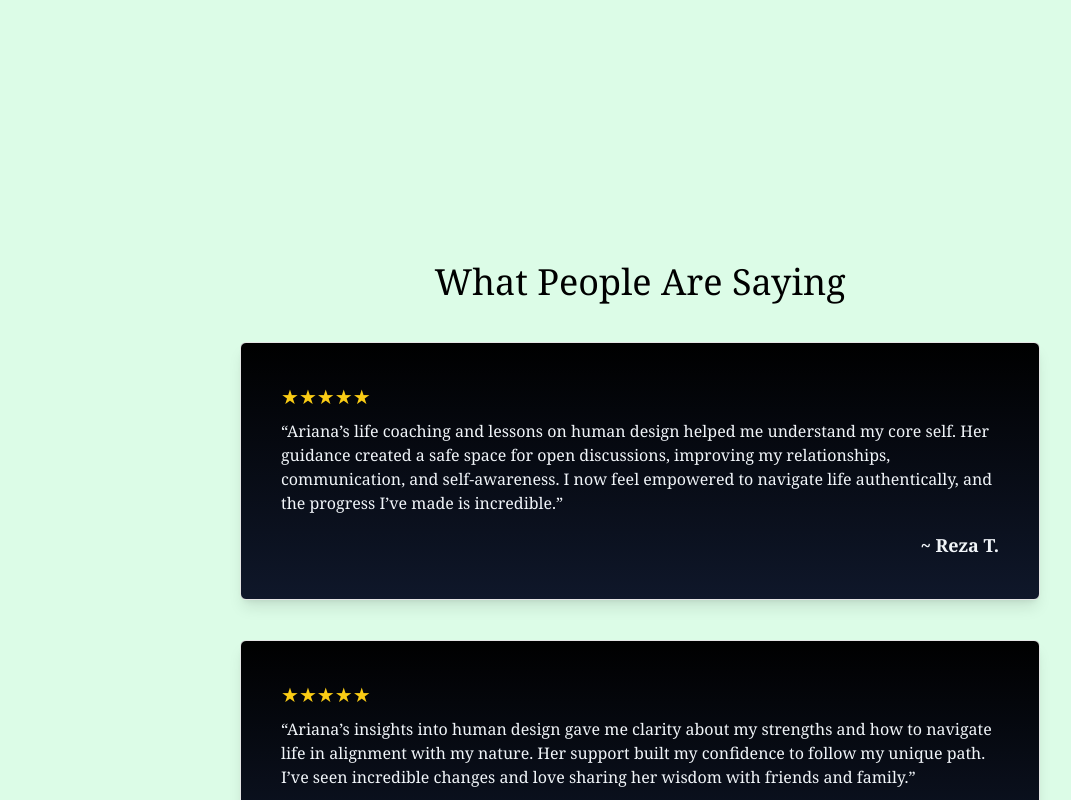
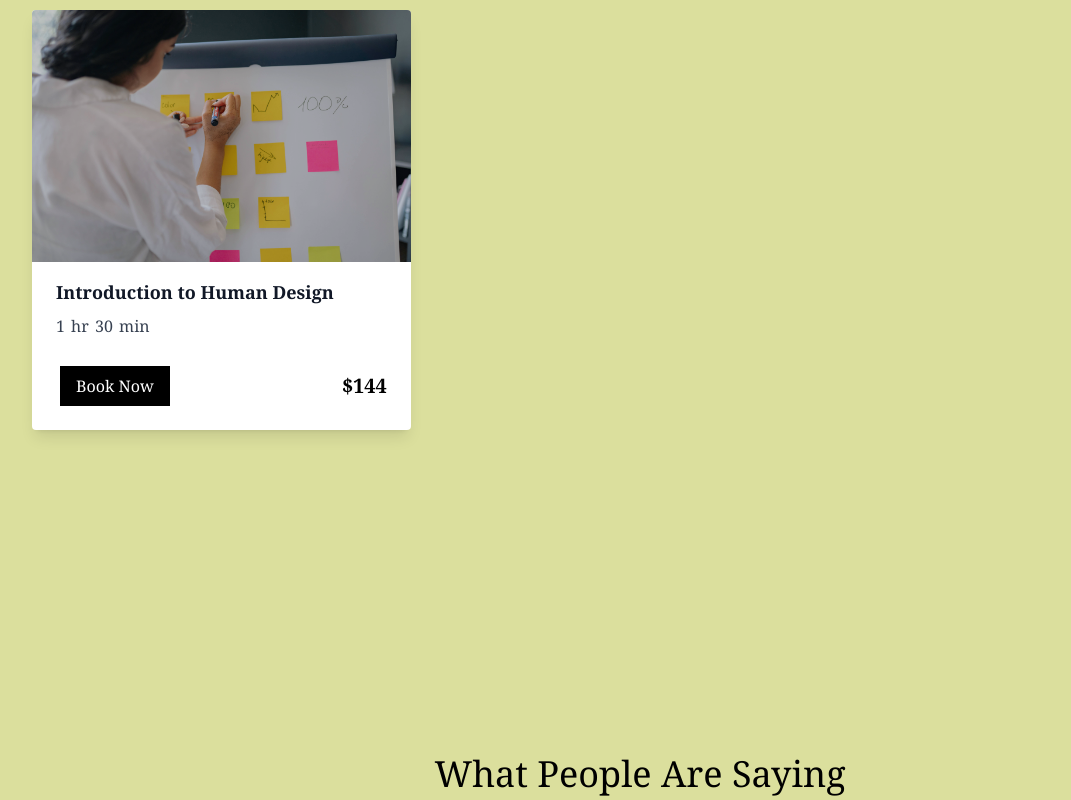
Before and after one commit to warriorBunny013/ArianaHeals, a Next.js app: page / in a window 1280 px wide. Shown: the part 3762-4562 px from the top of the page, without its empty margins (0-1071 px from the left). Built offline with nearby package versions, Linux system fonts and the light colour scheme.

Commit message:
changed the background color

```diff
--- a/src/app/page.tsx
+++ b/src/app/page.tsx
@@ -103,7 +103,7 @@ import {Services} from "@/components/ui/services";
 // ];
 export default function Home() {
   return (
-    <div className="overflow-x-hidden bg-green-100">
+    <div className="overflow-x-hidden bg-[#dbdf9d]">
       {/* HOME PAGE */}
       <div className="overflow-x-hidden font-serif"
       >
@@ -276,12 +276,16 @@ export default function Home() {
   id="testimonials"
   className="pb-40 border-b border-gray-600 text-slate-100"
 >
-  <h1 className="text-4xl font-serif text-black font-medium text-center my-8 mb-10">
+  <div className="flex flex-col">
+  <h1 className="text-4xl font-serif text-black font-medium text-center mt-8">
     What People Are Saying
   </h1>
-  <div className="flex flex-wrap gap-10 pb-20 px-8 sm:px-20 lg:px-60">
+  <div className="flex justify-center mt-4 mb-6"><img src="/images/arrow.png" className="w-20" alt="arrow"/></div>
+  </div>
+
+  <div className="flex flex-wrap md:flex-nowrap gap-10 pb-20 px-8 sm:px-20 lg:px-60">
     {/* Testimonial 1 */}
-    <div className="border rounded-md shadow-lg bg-green-950 text-md font-serif p-8 sm:p-10"
+    <div className="border w-[40rem] rounded-md shadow-lg bg-green-950 text-md font-serif p-8 sm:p-10"
      style={{
       background: "linear-gradient(180deg, var(--black), var(--slate-900))",
     }}
@@ -297,7 +301,7 @@ export default function Home() {
       </div>
     </div>
     {/* Testimonial 2 */}
-    <div className="border rounded-md shadow-lg bg-green-950 text-md font-serif p-8 sm:p-10"
+    <div className="border w-[40rem] rounded-md shadow-lg bg-green-950 text-md font-serif p-8 sm:p-10"
      style={{
       background: "linear-gradient(180deg, var(--black), var(--slate-900))",
     }}
@@ -312,6 +316,21 @@ export default function Home() {
         <div className="font-bold text-md sm:text-lg font-serif">~ Annie</div>
       </div>
     </div>
+    {/* <div className="border rounded-md shadow-lg bg-green-950 text-md font-serif p-8 sm:p-10"
+     style={{
+      background: "linear-gradient(180deg, var(--black), var(--slate-900))",
+    }}
+    >
+      <div className="flex items-center mb-2">
+        <span className="text-yellow-400 text-xl">★★★★★</span>
+      </div>
+      <div>
+        “Ariana’s insights into human design gave me clarity about my strengths and how to navigate life in alignment with my nature. Her support built my confidence to follow my unique path. I’ve seen incredible changes and love sharing her wisdom with friends and family.”
+      </div>
+      <div className="flex justify-end mt-4">
+        <div className="font-bold text-md sm:text-lg font-serif">~ Annie</div>
+      </div>
+    </div> */}
   </div>
 </div>
 
--- a/src/components/ui/services.tsx
+++ b/src/components/ui/services.tsx
@@ -92,6 +92,30 @@ export const Services: React.FC = () => {
                                             <span className="ml-1 text-black font-bold text-xl">$144</span>
                                         </div>
                                     </motion.div>
+                                    <motion.div
+                            className="rounded overflow-hidden shadow-lg bg-white pb-3 flex flex-col"
+                            initial={{ opacity: 0, y: -100 }}
+                whileInView={{ opacity: 1, x: 0 }}
+                transition={{ duration: 1.5, ease: "easeInOut" }}
+                                    >
+                                        <div className="relative">
+                                            <img className="w-full" src="images/service3.jpg" alt="services" />
+                                            <div className="hover:bg-transparent transition duration-300 absolute bottom-0 top-0 right-0 left-0 bg-gray-900 opacity-25"></div>
+                                        </div>
+                                        <div className="px-6 py-4 mb-auto">
+                                            <div className="text-lg text-[1.3rem] font-bold text-gray-900 hover:text-indigo-600 cursor-pointer transition duration-500 ease-in-out inline-block mb-2">Introduction to Human Design</div>
+                                            <p className="text-gray-700 [word-spacing:2px] text-md">1 hr 30 min</p>
+                                        </div>
+                                        <div className="px-6 py-3 flex flex-row items-center justify-between">
+                                            <button
+                                                className="ml-1 bg-black py-2 px-4 text-white "
+
+                                            >
+                                                Book Now
+                                            </button>
+                                            <span className="ml-1 text-black font-bold text-xl">$144</span>
+                                        </div>
+                                    </motion.div>
 
                 </div>
             </div>
```
